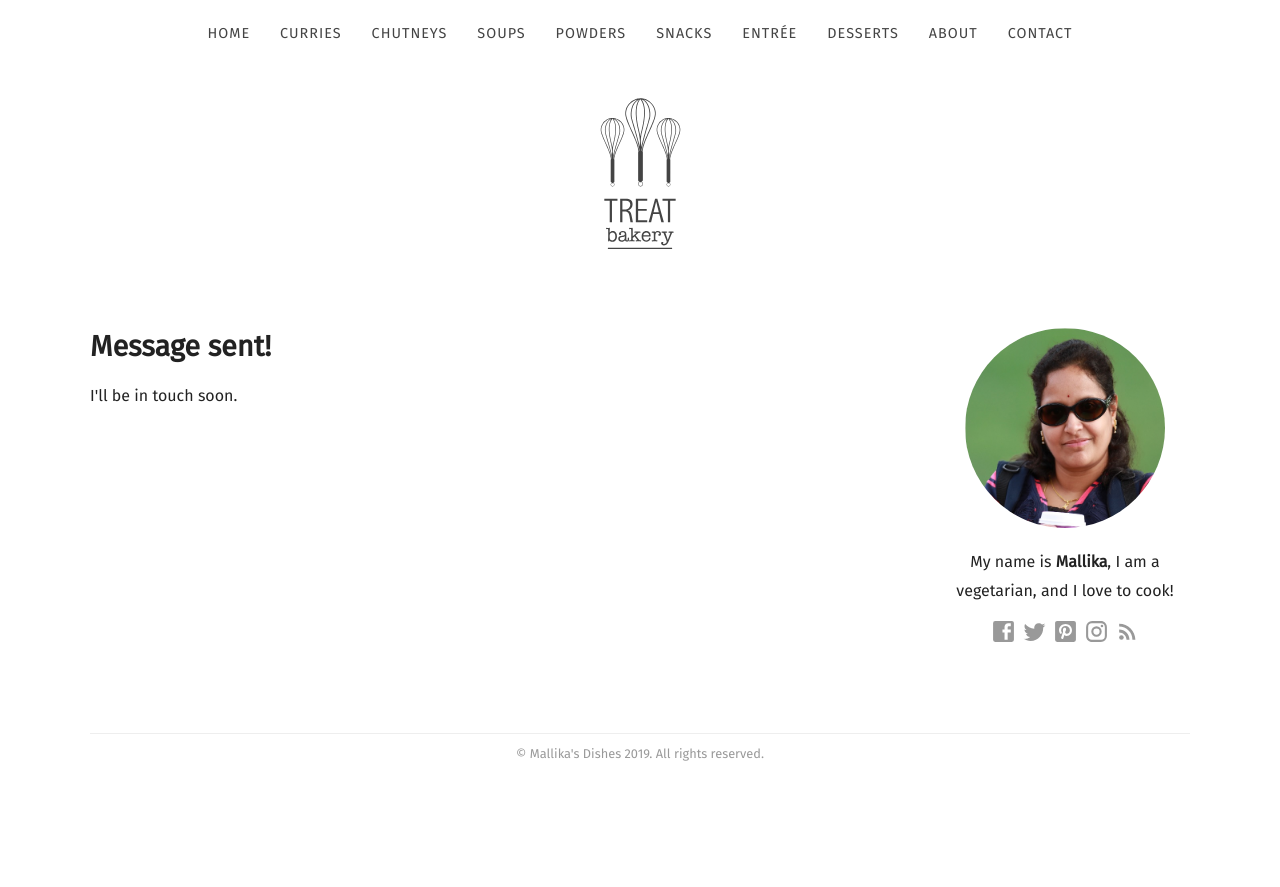
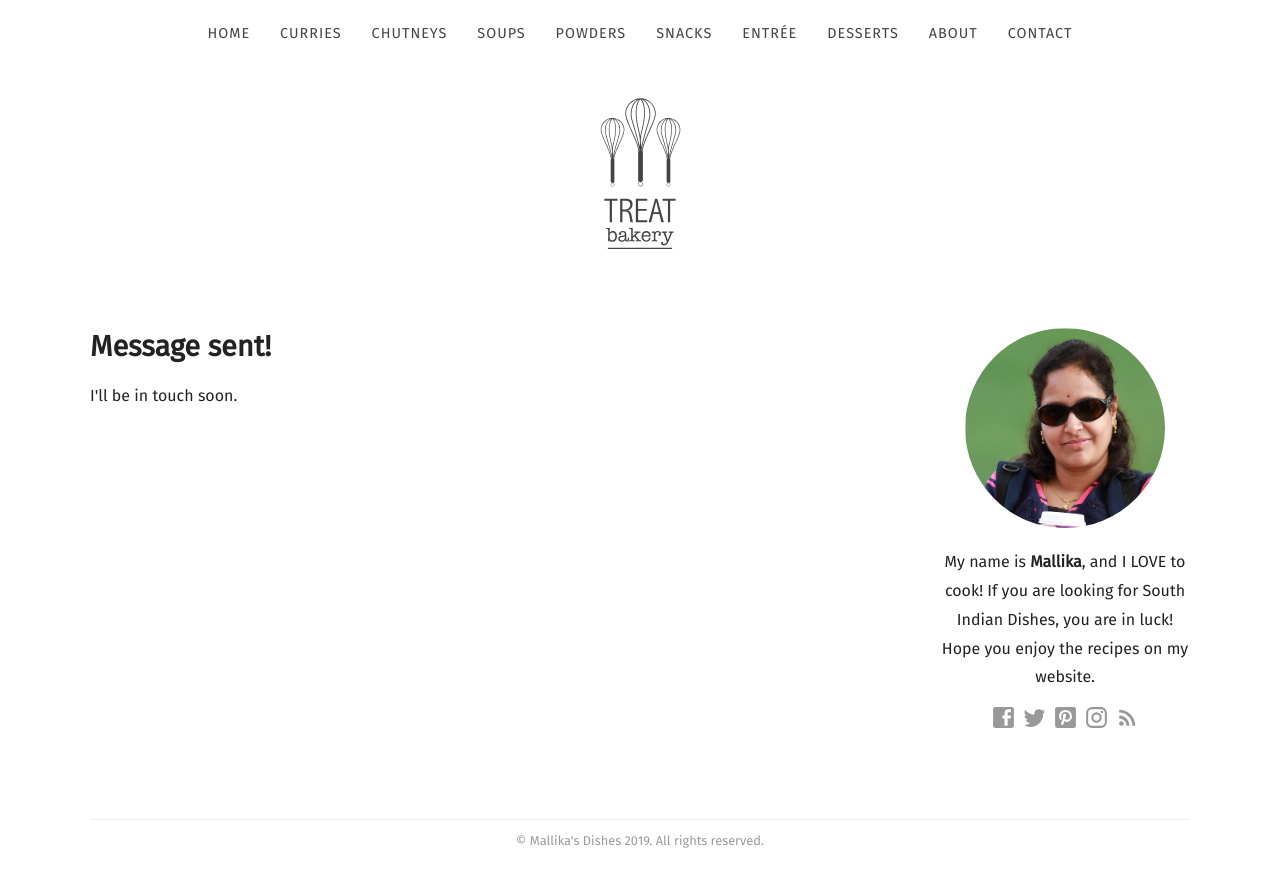
Before and after one commit to mallikasdishes/github.io, a Jekyll site: the page built from contact-success.html, in a window 1280 px wide. Shown: the top 887 px of the page. Built offline with Jekyll 4.4.1, drawn with Linux system fonts in a browser that asks for light colours; some web fonts are replaced.

Commit message:
Update sidebar.yml

```diff
--- a/_data/sidebar.yml
+++ b/_data/sidebar.yml
@@ -1,6 +1,6 @@
 author_image: /images/author.jpg
-description_markdown: "My name is **Mallika**, I am a vegetarian, and I love to cook!"
-facebook: CloudCannon
-twitter: CloudCannonApp
-pinterest: pinterest
-instagram: baking
+description_markdown: "My name is **Mallika**, and I LOVE to cook! If you are looking for South Indian Dishes, you are in luck! Hope you enjoy the recipes on my website."
+facebook: mallikasdishes
+twitter: mallikasdishes
+pinterest: mallikasdishes
+instagram: mallikasdishes
```
